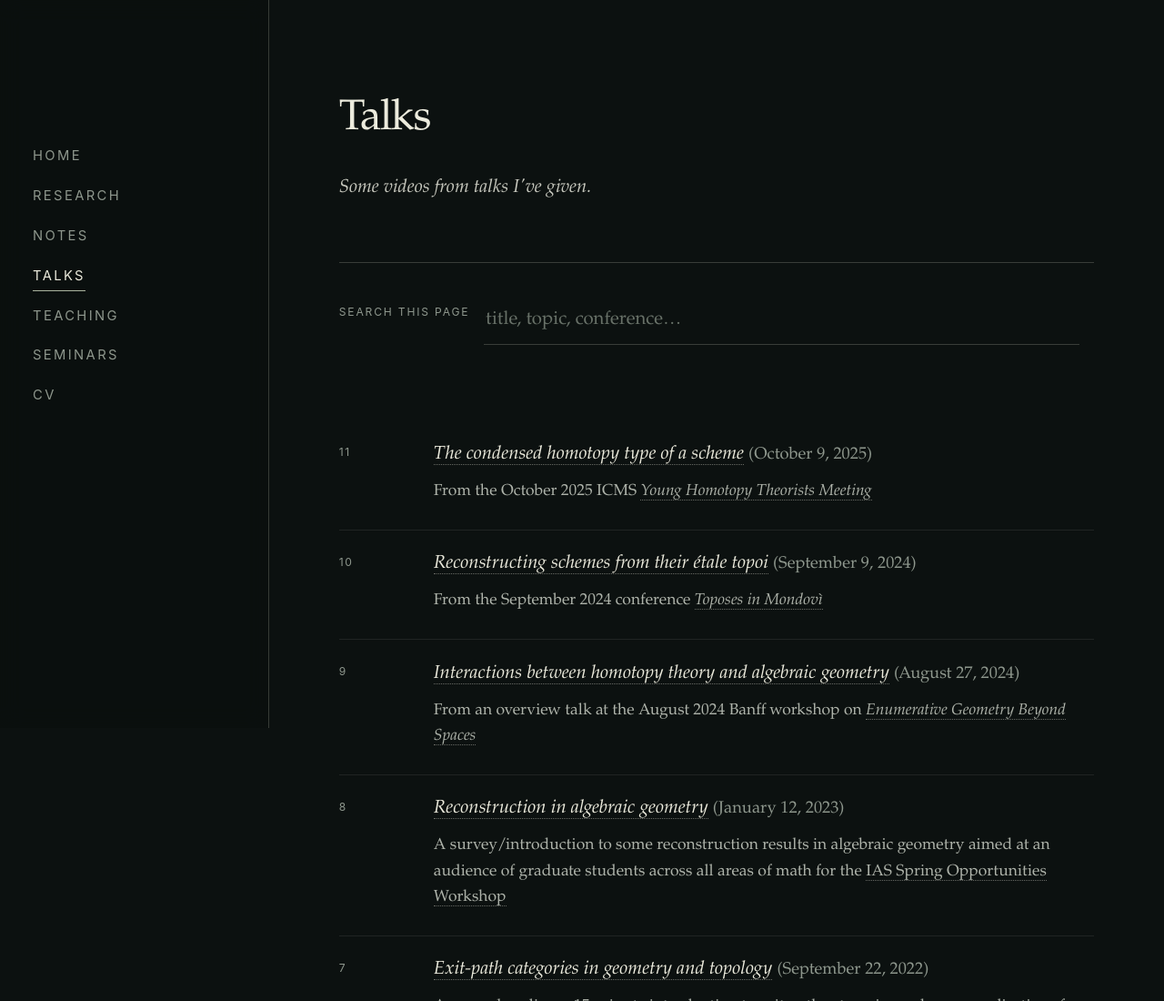
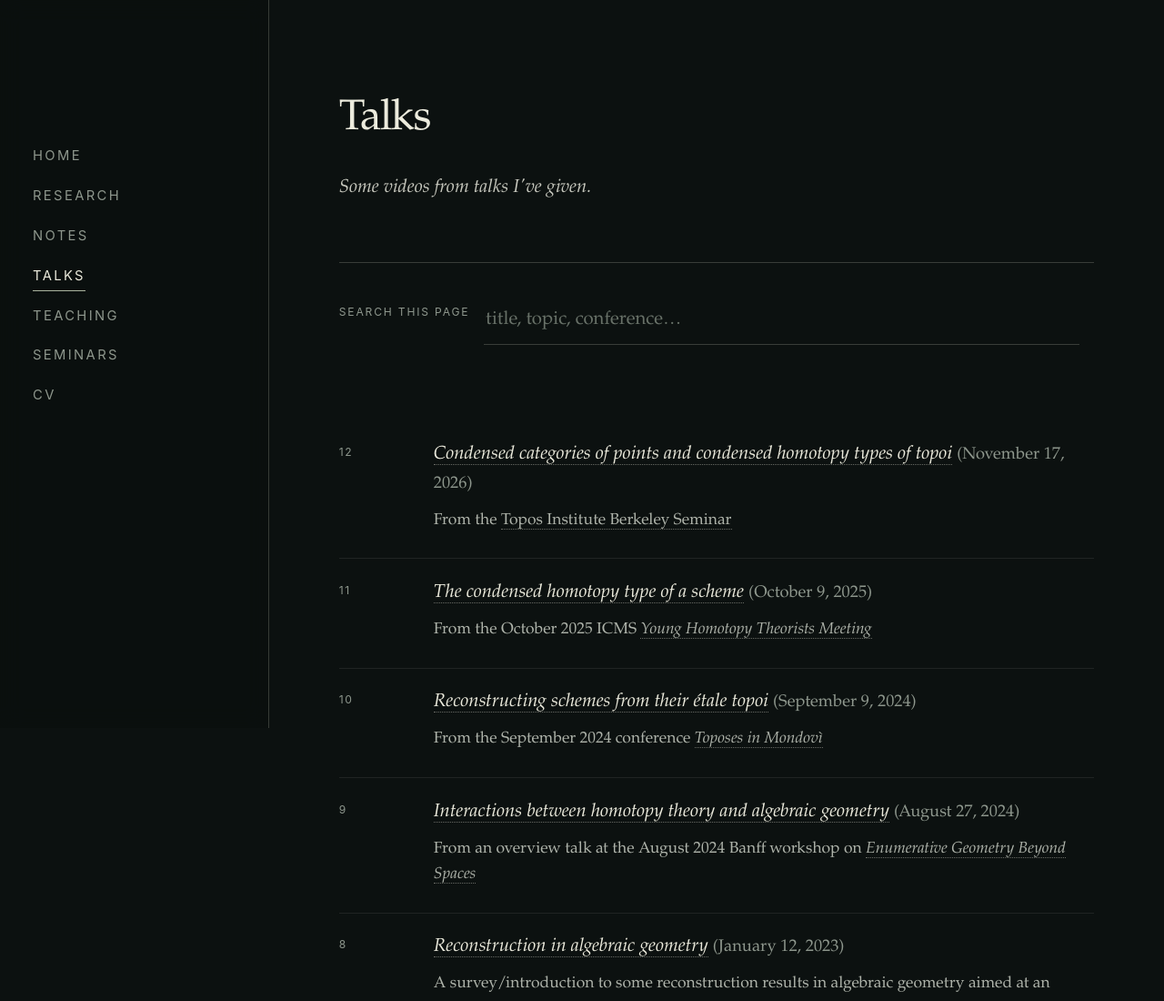
Before and after one commit to peterjhaine/peterjhaine.github.io, a plain HTML site: page talks.html in a window 1280 px wide. Shown: the top 1100 px of the page at 91% size. Drawn offline with Linux system fonts and the light colour scheme.

Commit message:
Add Topos Institute talk recording

```diff
--- a/talks.html
+++ b/talks.html
@@ -60,6 +60,34 @@
       </div>
       <section class="archive-section simple-list" id="videos">
         <div class="record-list record-list-no-top-rule">
+          <article class="record searchable">
+            <div class="record-number">12</div>
+            <div class="record-body">
+              <div class="record-title">
+                <a
+                  href="https://www.youtube.com/watch?v=ZSLCkRkW64U"
+                  rel="noopener noreferrer"
+                  target="_blank"
+                  ><i
+                    >Condensed categories of points and condensed homotopy
+                    types of topoi</i
+                  ></a
+                >
+                <span class="date">(November 17, 2026)</span>
+              </div>
+              <div class="record-detail">
+                <p>
+                  From the
+                  <a
+                    href="https://topos.institute/events/berkeley-seminar/"
+                    rel="noopener noreferrer"
+                    target="_blank"
+                    >Topos Institute Berkeley Seminar</a
+                  >
+                </p>
+              </div>
+            </div>
+          </article>
           <article class="record searchable">
             <div class="record-number">11</div>
             <div class="record-body">
```
